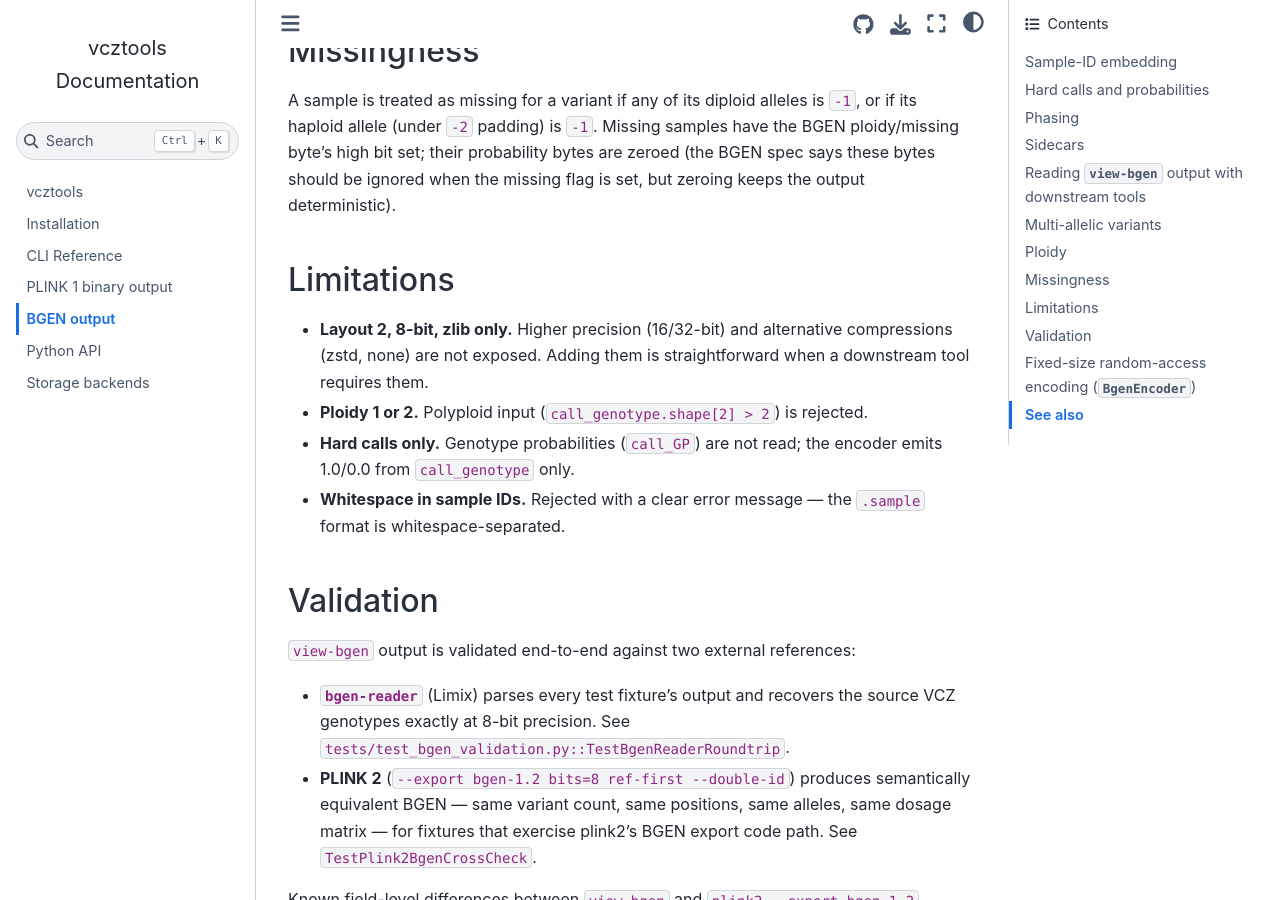
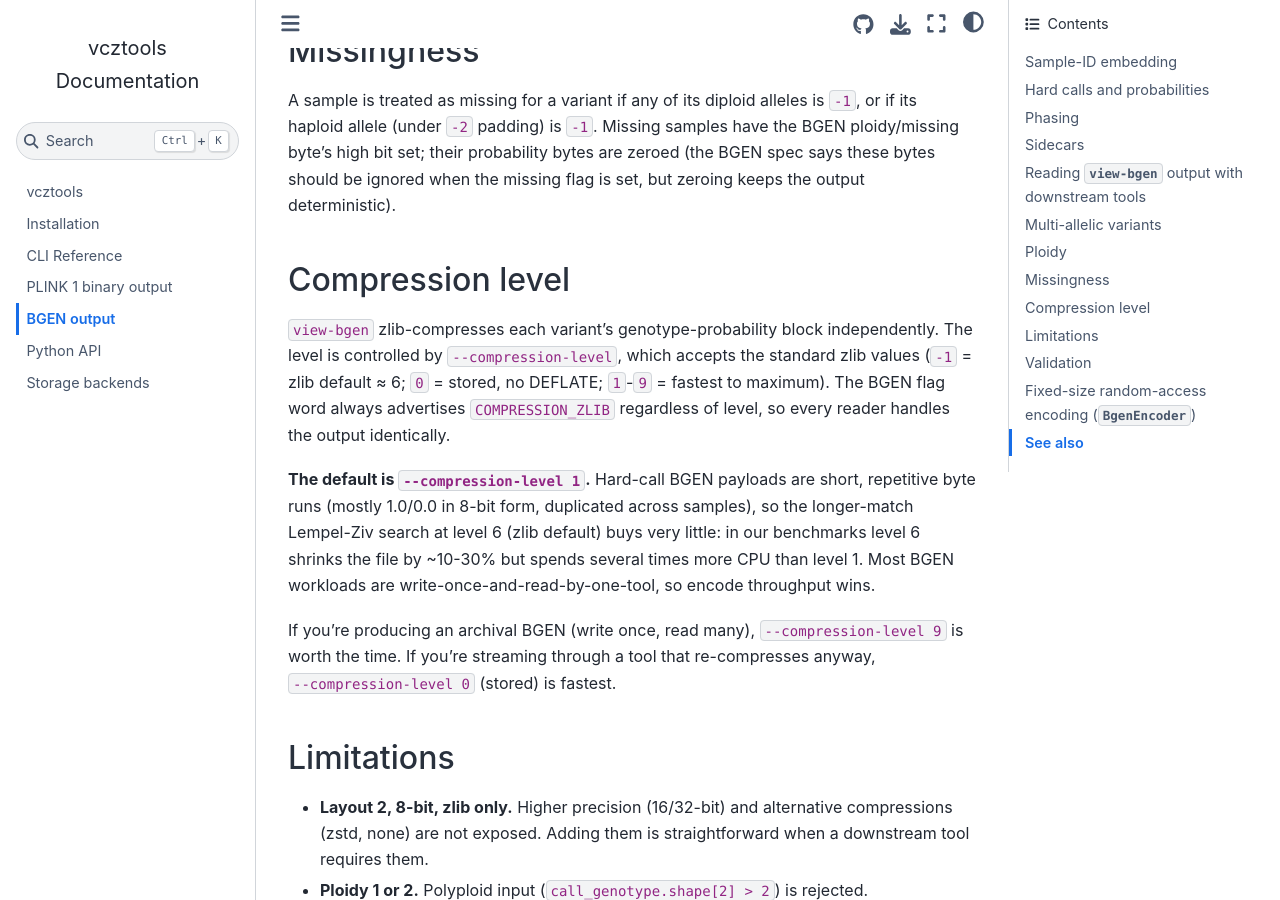
Before and after one commit to sgkit-dev/vcztools, a Jupyter Book: the page built from docs/bgen.md, in a window 1280 px wide and 900 px high, scrolled down 3803 px. Built offline with Jupyter Book 1.0.4 settings and Sphinx 7.4.7 and the Sphinx Book theme 1.1.4, drawn with Linux system fonts in a browser that asks for light colours.

Commit message:
Default view-bgen --compression-level to 1 (fast over smallest)
Hard-call BGEN payloads are short, repetitive byte runs — mostly the
1.0/0.0 8-bit probabilities duplicated across samples — so the longer-
match Lempel-Ziv search at zlib level 6 (the previous default via -1)
buys very little: level 6 typically shrinks the file by ~10-30% but
spends several times more CPU than level 1. Most BGEN workloads are
write-once-and-read-by-one-tool, not archival, so encode throughput
dominates user-visible runtime.

Document the rationale in docs/bgen.md (new "Compression level"
section) and the write_bgen docstring; CHANGELOG records the default
change and the escape hatches (--compression-level 9 for archival,
--compression-level 0 for stored / fastest).

```diff
--- a/docs/bgen.md
+++ b/docs/bgen.md
@@ -144,6 +144,28 @@ set; their probability bytes are zeroed (the BGEN spec says these
 bytes should be ignored when the missing flag is set, but zeroing
 keeps the output deterministic).
 
+## Compression level
+
+`view-bgen` zlib-compresses each variant's genotype-probability block
+independently. The level is controlled by `--compression-level`, which
+accepts the standard zlib values (`-1` = zlib default ≈ 6; `0` =
+stored, no DEFLATE; `1`-`9` = fastest to maximum). The BGEN flag word
+always advertises `COMPRESSION_ZLIB` regardless of level, so every
+reader handles the output identically.
+
+**The default is `--compression-level 1`.** Hard-call BGEN payloads
+are short, repetitive byte runs (mostly 1.0/0.0 in 8-bit form,
+duplicated across samples), so the longer-match Lempel-Ziv search at
+level 6 (zlib default) buys very little: in our benchmarks level 6
+shrinks the file by ~10-30% but spends several times more CPU than
+level 1. Most BGEN workloads are write-once-and-read-by-one-tool, so
+encode throughput wins.
+
+If you're producing an archival BGEN (write once, read many),
+`--compression-level 9` is worth the time. If you're streaming
+through a tool that re-compresses anyway, `--compression-level 0`
+(stored) is fastest.
+
 ## Limitations
 
 - **Layout 2, 8-bit, zlib only.** Higher precision (16/32-bit) and
```
Also changed, not shown: CHANGELOG.md (+6 -0 lines), 2 other files.
